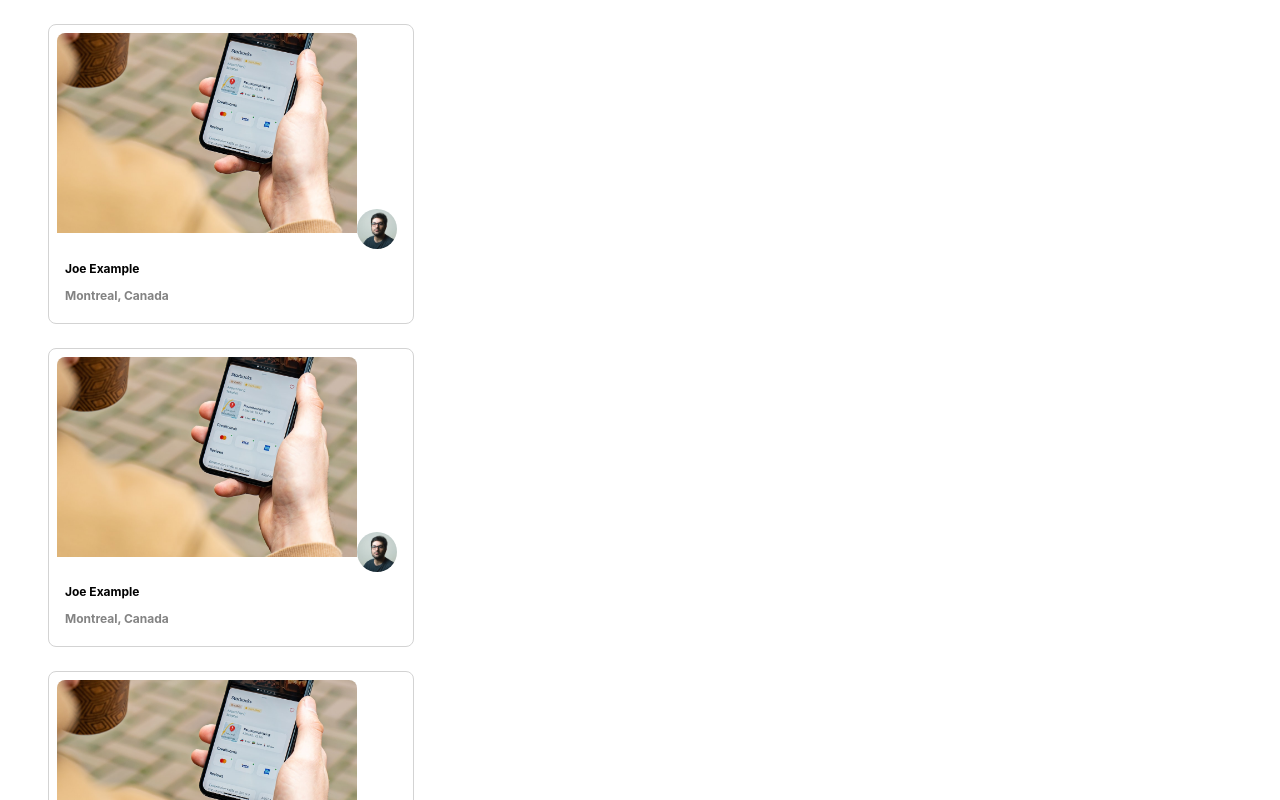
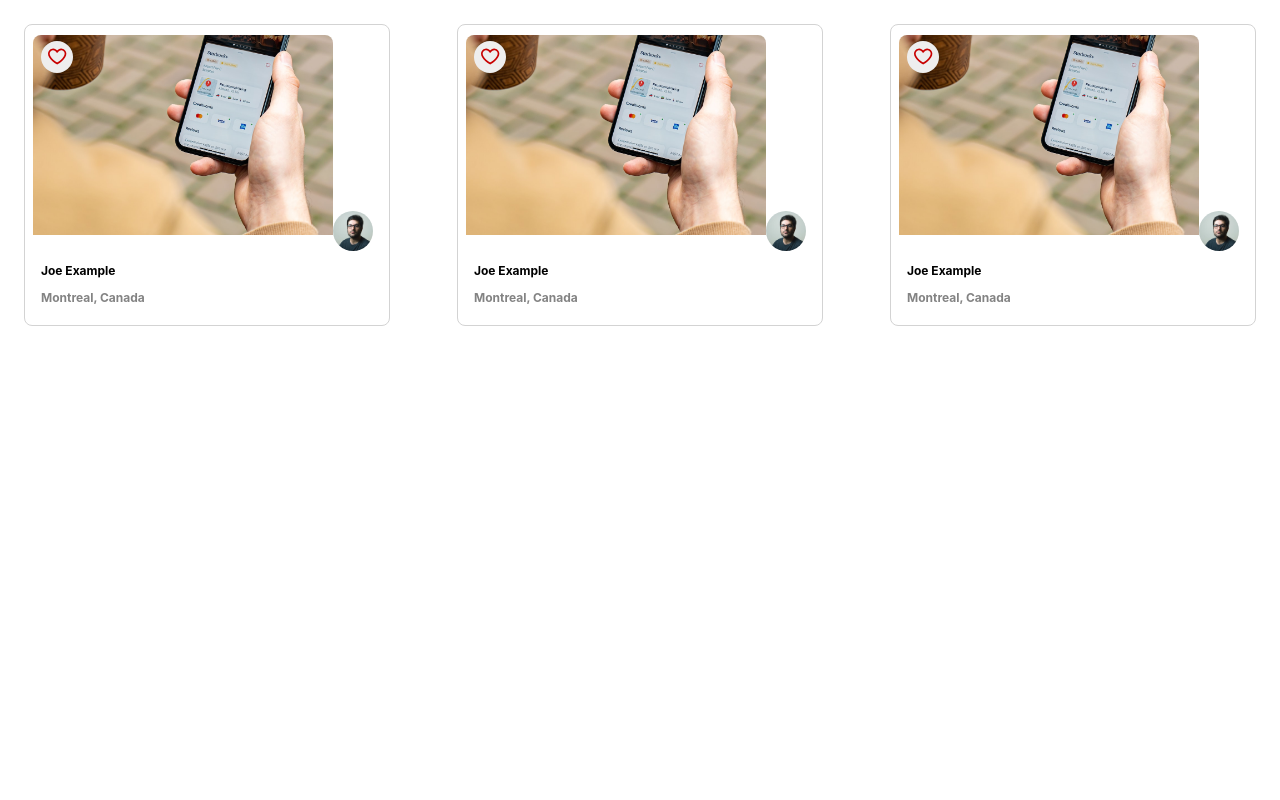
Before and after one commit to Millington-Holi7/photolabs-starter, a React (Create React App) app in the folder frontend/: page / in a window 1280 px wide. Shown: the top 800 px of the page. Built offline with nearby package versions, Linux system fonts and the light colour scheme.

Commit message:
add the like button to each post

```diff
--- a/frontend/src/App.jsx
+++ b/frontend/src/App.jsx
@@ -1,7 +1,8 @@
-import React from 'react';
-
+import React, { useState } from 'react';
+import PhotoFavButton from 'components/PhotoFavButton';
 import PhotoListItem from './components/PhotoListItem';
 import './App.scss';
+import './styles/PhotoList.scss'
 
 const sampleDataForPhotoListItem = {
   id: "1",
@@ -18,12 +19,15 @@ const sampleDataForPhotoListItem = {
 //
 const photos = [];
 for(let i= 0; i < 3; i++){
-  photos.push(<PhotoListItem photo={sampleDataForPhotoListItem}/>)
+  photos.push(<PhotoListItem key={i} photo={sampleDataForPhotoListItem}/>)
 }
+
+
 // Note: Rendering a single component to build components in isolation
 const App = () => {
   return (
-    <div className="App">
+    <div className="photo-list">
+
       {photos}
     </div>
   );
--- a/frontend/src/components/PhotoFavButton.jsx
+++ b/frontend/src/components/PhotoFavButton.jsx
@@ -3,11 +3,18 @@ import React, { useCallback, useState } from 'react';
 import FavIcon from './FavIcon';
 import '../styles/PhotoFavButton.scss';
 
-function PhotoFavButton() {
+
+function PhotoFavButton(props) {
+
+  const [like, setLike] = useState(false)
+  const switchLike = () => setLike(!like)
+
   return (
-    <div className="photo-list__fav-icon">
-      <div className="photo-list__fav-icon-svg">
-        {/* Insert React */}
+    <div className="photo-list__fav-icon" onClick={switchLike}>
+      <div className="photo-list__fav-icon-svg" >
+
+        <FavIcon selected={like} displayAlert={false} /> {/* Pass the like state as a prop to control the icon's appearance */}
+
       </div>
     </div>
   );
--- a/frontend/src/components/PhotoListItem.jsx
+++ b/frontend/src/components/PhotoListItem.jsx
@@ -1,5 +1,5 @@
 import React from "react";
-
+import PhotoFavButton from "./PhotoFavButton";
 import "../styles/PhotoListItem.scss";
 
 
@@ -9,6 +9,7 @@ const PhotoListItem = (props) => {
   const {photo} = props;
   return (
     <div className="photo-list__item">
+      <PhotoFavButton />
       <img className="photo-list__image" src={photo.imageSource} />
       <img className="photo-list__user-profile"src={photo.profile} />
       <div className="photo-list__user-info">
```
